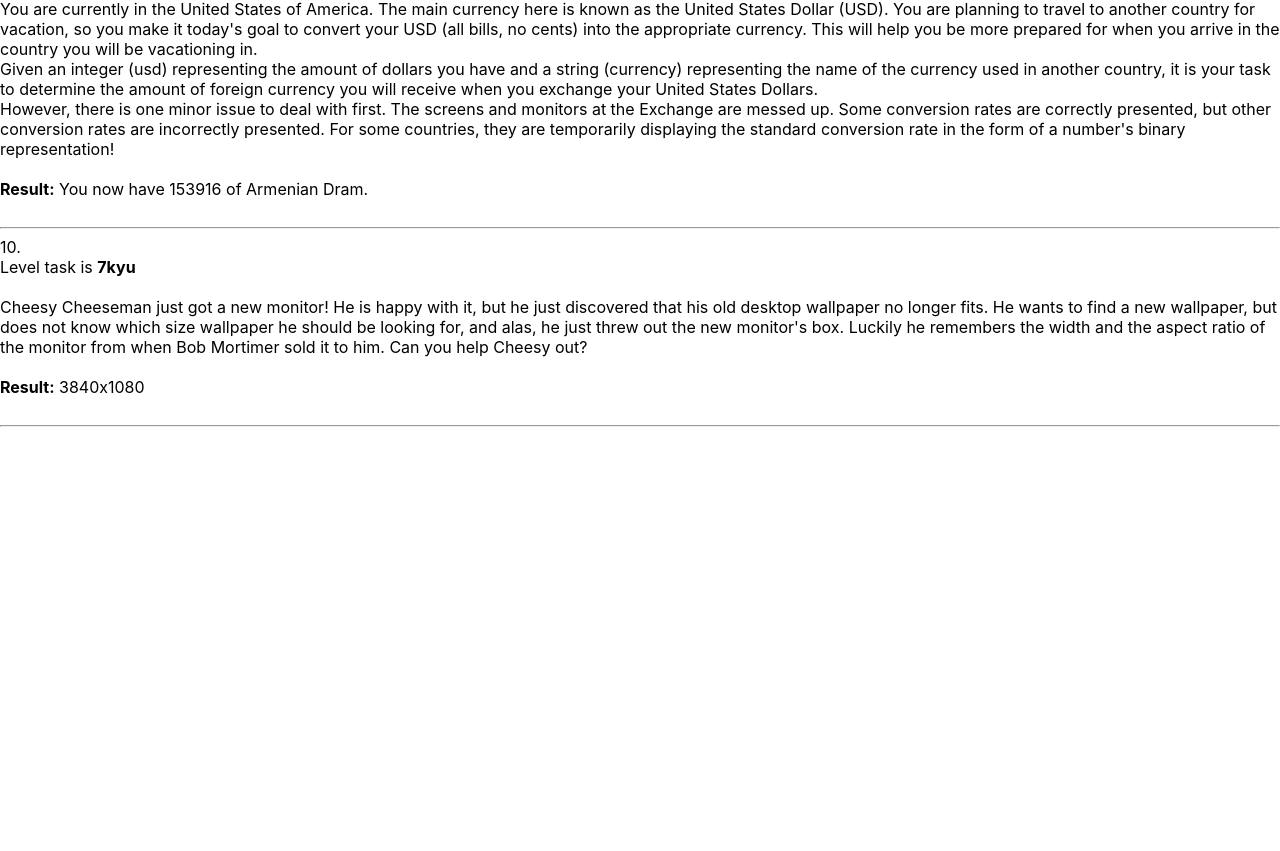
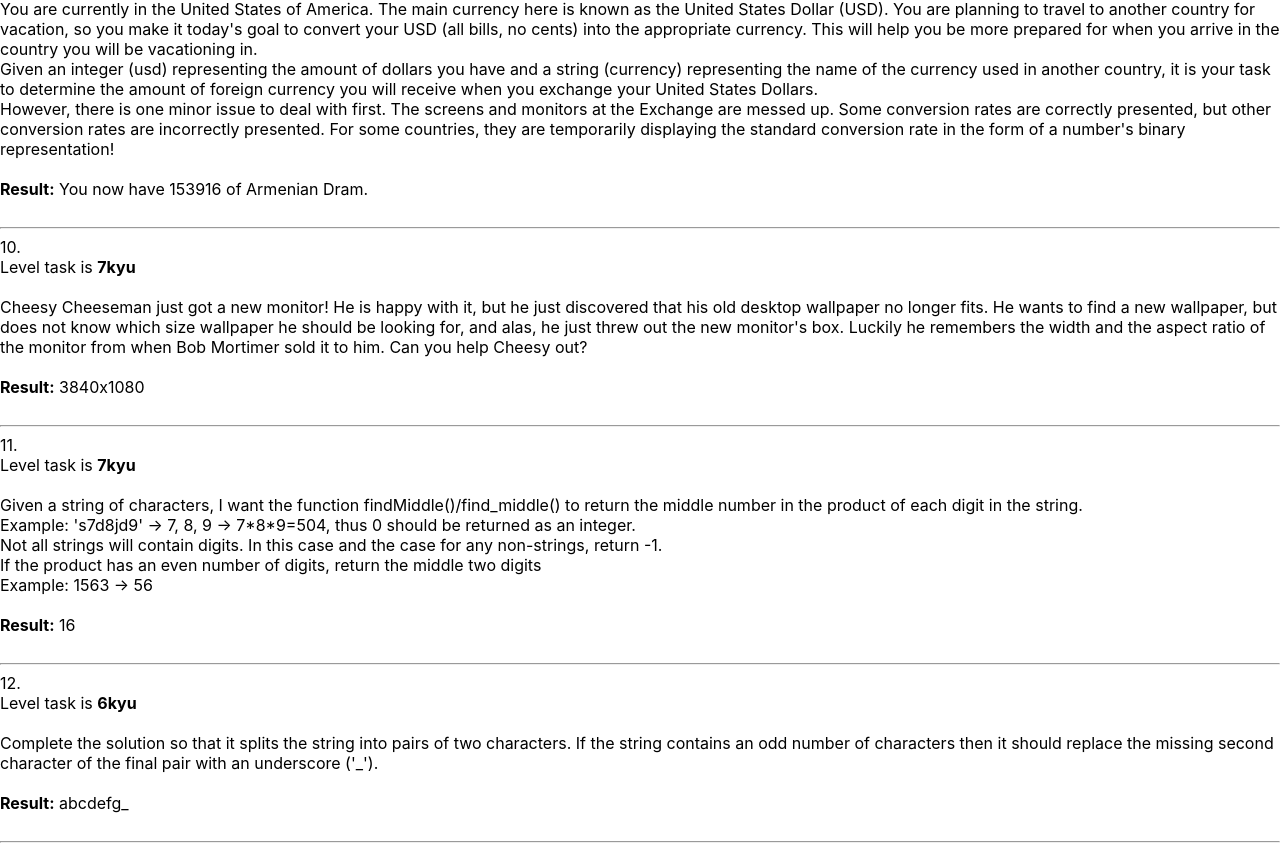
Before and after one commit to Xotonori/codewars, a React (Create React App) app: page / in a window 1280 px wide. Shown: the part 1805-2656 px from the top of the page. Before the commit the page ends 2240 px from the top, so only its background shows below. Built offline with nearby package versions, Linux system fonts and the light colour scheme.

Commit message:
CodewarsTask11-12 is done

```diff
--- a/src/App.js
+++ b/src/App.js
@@ -10,6 +10,8 @@ import CodewarsTask07 from "./components/CodewarsTask07";
 import CodewarsTask08 from "./components/CodewarsTask08";
 import CodewarsTask09 from "./components/CodewarsTask09";
 import CodewarsTask10 from "./components/CodewarsTask10";
+import CodewarsTask11 from "./components/CodewarsTask11";
+import CodewarsTask12 from "./components/CodewarsTask12";
 
 const App = () => {
     return (
@@ -24,6 +26,8 @@ const App = () => {
             8. <CodewarsTask08 />
             9. <CodewarsTask09 />
             10. <CodewarsTask10 />
+            11. <CodewarsTask11 />
+            12. <CodewarsTask12 />
         </div>
     );
 };
--- /dev/null
+++ b/src/components/CodewarsTask11.js
@@ -0,0 +1,54 @@
+import React from 'react';
+
+// Link to task - https://www.codewars.com/kata/5ac54bcbb925d9b437000001
+
+
+const CodewarsTask11 = () => {
+
+    function findMiddle(str){
+
+        if(typeof str !== 'string') {
+            return -1;
+        }
+
+        const arrNums = str.split('').filter((val) => !/[^0-9]/i.test(val));
+
+        if(arrNums.length === 0) {
+            return -1;
+        }
+
+        let resArr = arrNums.reduce((acc, val) => acc * val).toString().split('');
+
+        if (resArr.length % 2 === 0) {
+            return Number(resArr[(resArr.length/2)-1]+resArr[resArr.length/2]);
+        } else {
+            return Number(resArr[(resArr.length-1)/2]);
+        }
+    }
+
+    return (
+        <div>
+            <div className={"level-task"}>Level task is <strong>7kyu</strong></div>
+            <br/>
+            <div className={"condition"}>
+                Given a string of characters, I want the function findMiddle()/find_middle() to return the middle number in the product of each digit in the string.
+                <br/>
+                Example: 's7d8jd9' -> 7, 8, 9 -> 7*8*9=504, thus 0 should be returned as an integer.
+                <br/>
+                Not all strings will contain digits. In this case and the case for any non-strings, return -1.
+                <br/>
+                If the product has an even number of digits, return the middle two digits
+                <br/>
+                Example: 1563 -> 56
+            </div>
+            <br/>
+            <div>
+                <strong>Result:</strong> {findMiddle('58jd9fgh/fgh6s.,sdf')}
+            </div>
+            <br/>
+            <hr/>
+        </div>
+    )
+};
+
+export default CodewarsTask11;
--- /dev/null
+++ b/src/components/CodewarsTask12.js
@@ -0,0 +1,40 @@
+import React from 'react';
+
+// Link to task - https://www.codewars.com/kata/515de9ae9dcfc28eb6000001
+
+
+const CodewarsTask12 = () => {
+
+    function solution(str){
+
+        const arr = str.split('');
+        const res = [];
+
+        for (let i = 1; i <= arr.length + 1; i++) {
+            if(i % 2 === 0) {
+                res.push(arr[i - 1] !== undefined ? arr[i - 2] + arr[i - 1] : arr[i - 2] + '_');
+            }
+        }
+
+        return res;
+    }
+
+    return (
+        <div>
+            <div className={"level-task"}>Level task is <strong>6kyu</strong></div>
+            <br/>
+            <div className={"condition"}>
+                Complete the solution so that it splits the string into pairs of two characters.
+                If the string contains an odd number of characters then it should replace the missing second character of the final pair with an underscore ('_').
+            </div>
+            <br/>
+            <div>
+                <strong>Result:</strong> {solution("abcdefg")}
+            </div>
+            <br/>
+            <hr/>
+        </div>
+    )
+};
+
+export default CodewarsTask12;
```
